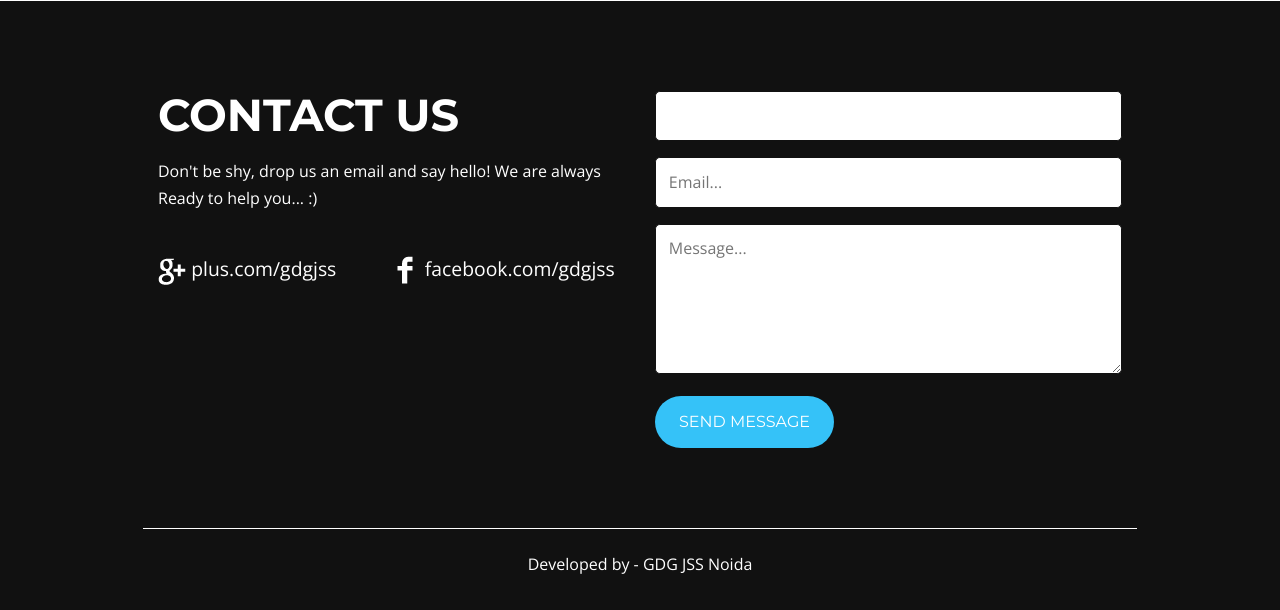
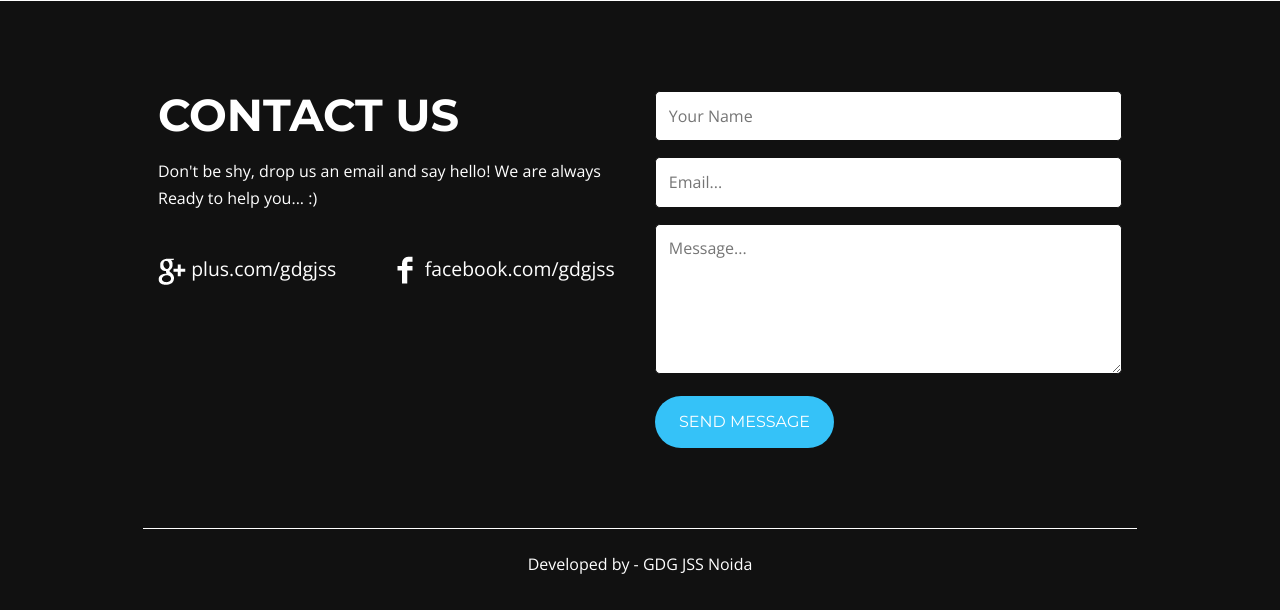
Before and after one commit to DESHRAJ/gdg-website-, a Django app: template gdg/templates/index.html in a window 1280 px wide. Shown: the part 4083-4693 px from the top of the page. Run offline with Django 3.2, Linux system fonts and the light colour scheme; the template is opened without the code that fills it, so the values that code supplies are empty; parts of the project's set-up code (start-up, migrations or seed data) failed here and were passed over; some libraries are stand-ins or nearby versions.

Commit message:
index changed

```diff
--- a/gdg/templates/index.html
+++ b/gdg/templates/index.html
@@ -301,7 +301,7 @@ window.scrollTo(0,1); } </script>
 						<div class="contact-right wow fadeInLeft" data-wow-delay="0.4s">
 							<form action="contact" method="post">
 							{% csrf_token %}
-								<input name="name" type="text" class="text" placeholder="" onfocus="this.value = '';" >
+								<input name="name" type="text" class="text" placeholder="Your Name" onfocus="this.value = '';" >
 					 			<input name="from_email" type="text" class="text" placeholder="Email..." onfocus="this.value = '';" >
 					 	 		<textarea name ="message" placeholder="Message..." onfocus="this.value = '';"></textarea>
 								<input class="wow shake" data-wow-delay="0.3s" type="submit" value="Send Message" />
```
